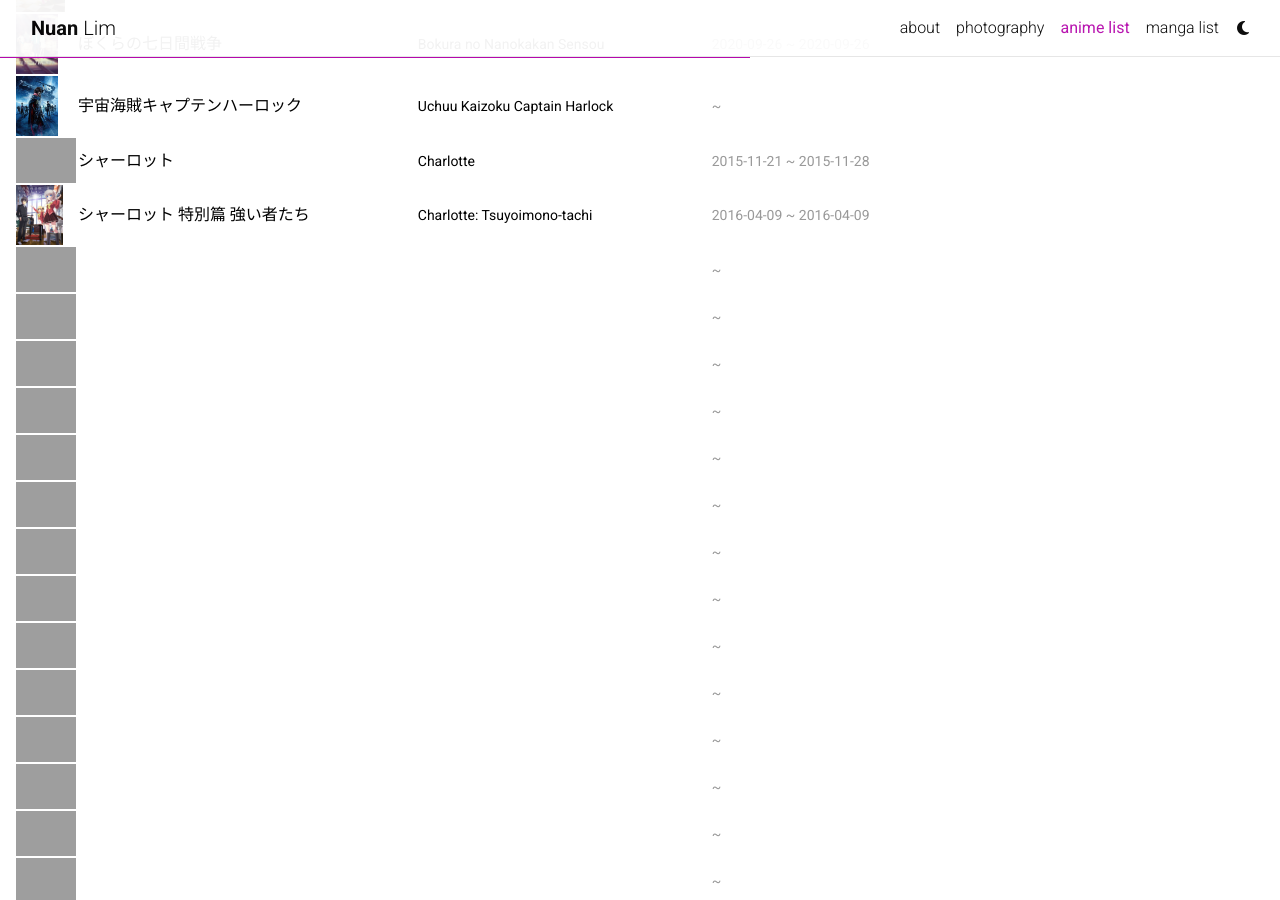
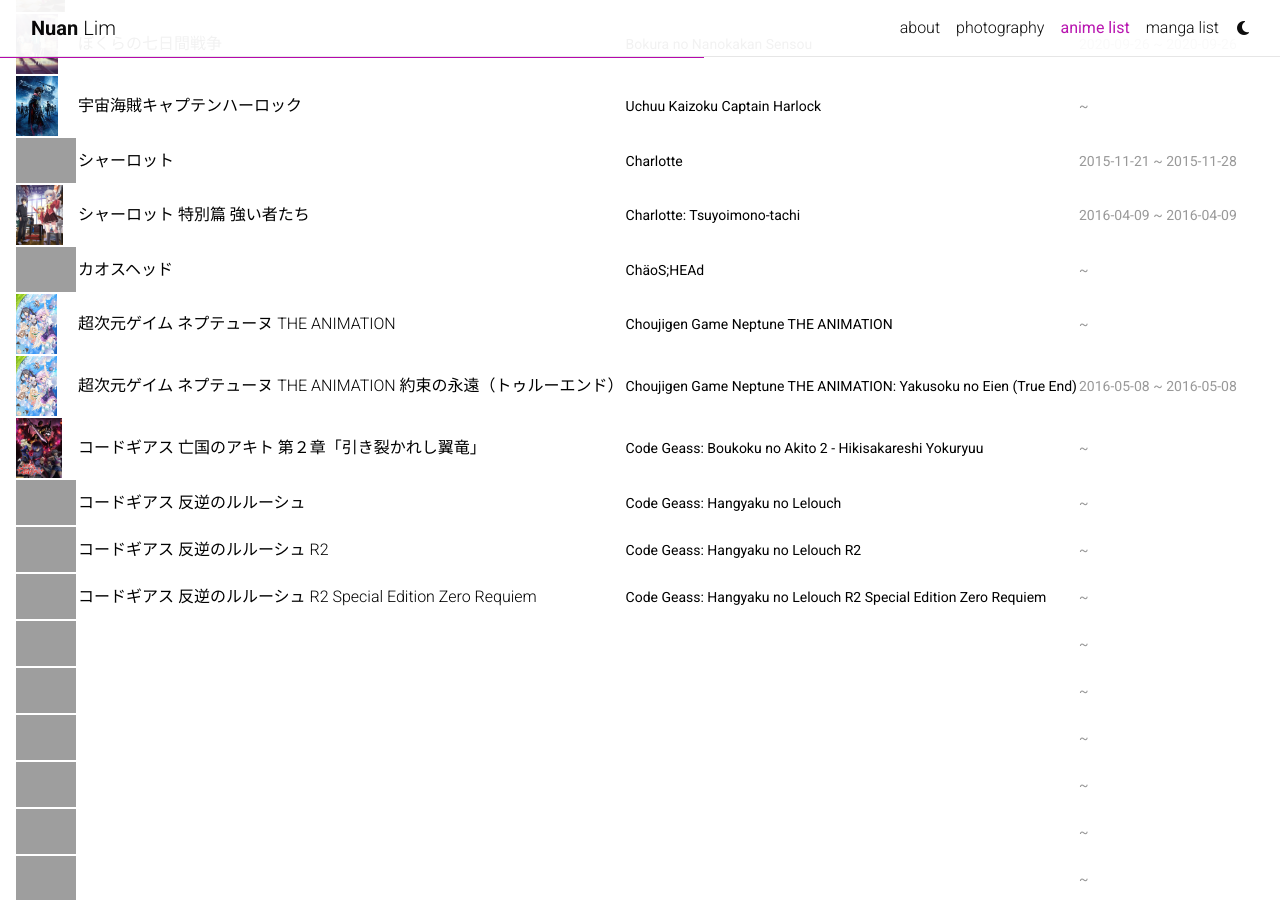
Before and after one commit to TypeA2/personal, a Jekyll site: the page built from _pages/anime.md, in a window 1280 px wide and 900 px high, scrolled down 817 px. Built offline with Jekyll 4.4.1, drawn with Linux system fonts in a browser that asks for light colours; comment, search, counter and statistics services are not loaded; a style sheet for code colours, icons or effects is not loaded; grey boxes are pictures that could not be loaded.

Commit message:
just extending the list

```diff
--- a/_data/anime.yml
+++ b/_data/anime.yml
@@ -329,6 +329,152 @@
     mal: 31553
     anilist: 21339
     kitsu: charlotte-special
+
+- id: 16
+  display:
+    native: ja
+    alt: en
+  titles:
+    ja: カオスヘッド
+    en: ChäoS;HEAd
+  cover: chaos_head.jpg
+  episodes: 12
+  progress: 12
+  status: completed
+  rating: 8
+  start:
+  end:
+  rewatched: 0
+  external:
+    mal: 4975
+    anilist: 4975
+    kitsu: chaos-head
+
+- id: 17
+  display:
+    native: ja
+    alt: ja_ro
+  titles:
+    ja: 超次元ゲイム ネプテューヌ THE ANIMATION
+    ja_ro: Choujigen Game Neptune THE ANIMATION
+    en: Hyperdimension Neptunia
+  cover: neptune.jpg
+  episodes: 12
+  progress: 12
+  status: completed
+  rating: 8
+  start:
+  end:
+  rewatched: 1
+  external:
+    mal: 16157
+    anilist: 16157
+    kitsu: choujigen-game-neptune-the-animation
+
+- id: 18
+  display:
+    native: ja
+    alt: ja_ro
+  titles:
+    ja: 超次元ゲイム ネプテューヌ THE ANIMATION 約束の永遠（トゥルーエンド）
+    ja_ro: "Choujigen Game Neptune THE ANIMATION: Yakusoku no Eien (True End)"
+    en: "Hyperdimension Neptunia: The Eternity (True Ending) Promised"
+  cover: neptune.jpg
+  episodes: 1
+  progress: 1
+  status: completed
+  rating: 8
+  start: 2016-05-08
+  end: 2016-05-08
+  rewatched: 1
+  external:
+    mal: 20479
+    anilist: 20472
+    kitsu: choujigen-game-neptune-the-animation-ova
+
+- id: 19
+  display:
+    native: ja
+    alt: ja_ro
+  titles:
+    ja: コードギアス 亡国のアキト 第２章「引き裂かれし翼竜」
+    ja_ro: "Code Geass: Boukoku no Akito 2 - Hikisakareshi Yokuryuu"
+    en: "Code Geass: Akito the Exiled - The Wyvern Divided"
+  cover: code_geass_akito_2.jpg
+  episodes: 1
+  progress: 1
+  status: completed
+  rating: 8
+  start:
+  end:
+  rewatched: 0
+  external:
+    mal: 15197
+    anilist: 15197
+    kitsu: code-geass-akito-the-exiled-2-the-torn-up-wyvern
+
+- id: 20
+  display:
+    native: ja
+    alt: ja_ro
+  titles:
+    ja: コードギアス 反逆のルルーシュ
+    ja_ro: "Code Geass: Hangyaku no Lelouch"
+    en: "Code Geass: Lelouch of the Rebellion"
+  cover: code_geass.jpg
+  episodes: 25
+  progress: 25
+  status: completed
+  rating: 10
+  start:
+  end:
+  rewatched: 0
+  external:
+    mal: 1575
+    anilist: 1575
+    kitsu: code-geass-lelouch-of-the-rebellion
+
+- id: 21
+  display:
+    native: ja
+    alt: ja_ro
+  titles:
+    ja: コードギアス 反逆のルルーシュ R2
+    ja_ro: "Code Geass: Hangyaku no Lelouch R2"
+    en: "Code Geass: Lelouch of the Rebellion R2"
+  cover: code_geass_2.jpg
+  episodes: 25
+  progress: 25
+  status: completed
+  rating: 9
+  start:
+  end:
+  rewatched: 0
+  external:
+    mal: 2904
+    anilist: 2904
+    kitsu: code-geass-lelouch-of-the-rebellion-r2
+
+- id: 22
+  display:
+    native: ja
+    alt: ja_ro
+  titles:
+    ja: コードギアス 反逆のルルーシュ R2 Special Edition Zero Requiem
+    ja_ro: "Code Geass: Hangyaku no Lelouch R2 Special Edition Zero Requiem"
+    en: "Code Geass: Lelouch of the Rebellion R2 Special Edition Zero Requiem"
+  cover: code_geass_2.jpg
+  episodes: 1
+  progress: 1
+  status: completed
+  rating: 8
+  start:
+  end:
+  rewatched: 0
+  external:
+    mal: 6768
+    anilist: 6768
+    kitsu: code-geass-lelouch-of-the-rebellion-r2-special-edition-zero-requiem
 
 - id:
   display:
@@ -686,129 +832,3 @@
     mal:
     anilist:
     kitsu:
-
-- id:
-  display:
-    native:
-    alt:
-  titles:
-    ja:
-    ja_ro:
-    en:
-  cover:
-  episodes:
-  progress:
-  status:
-  rating:
-  start:
-  end:
-  rewatched:
-  external:
-    mal:
-    anilist:
-    kitsu:
-
-- id:
-  display:
-    native:
-    alt:
-  titles:
-    ja:
-    ja_ro:
-    en:
-  cover:
-  episodes:
-  progress:
-  status:
-  rating:
-  start:
-  end:
-  rewatched:
-  external:
-    mal:
-    anilist:
-    kitsu:
-
-- id:
-  display:
-    native:
-    alt:
-  titles:
-    ja:
-    ja_ro:
-    en:
-  cover:
-  episodes:
-  progress:
-  status:
-  rating:
-  start:
-  end:
-  rewatched:
-  external:
-    mal:
-    anilist:
-    kitsu:
-
-- id:
-  display:
-    native:
-    alt:
-  titles:
-    ja:
-    ja_ro:
-    en:
-  cover:
-  episodes:
-  progress:
-  status:
-  rating:
-  start:
-  end:
-  rewatched:
-  external:
-    mal:
-    anilist:
-    kitsu:
-
-- id:
-  display:
-    native:
-    alt:
-  titles:
-    ja:
-    ja_ro:
-    en:
-  cover:
-  episodes:
-  progress:
-  status:
-  rating:
-  start:
-  end:
-  rewatched:
-  external:
-    mal:
-    anilist:
-    kitsu:
-
-- id:
-  display:
-    native:
-    alt:
-  titles:
-    ja:
-    ja_ro:
-    en:
-  cover:
-  episodes:
-  progress:
-  status:
-  rating:
-  start:
-  end:
-  rewatched:
-  external:
-    mal:
-    anilist:
-    kitsu:
```
Also changed, not shown: assets/img/anime/code_geass_akito_2.jpg (added), assets/img/anime/neptune.jpg (added), 3 other files.
